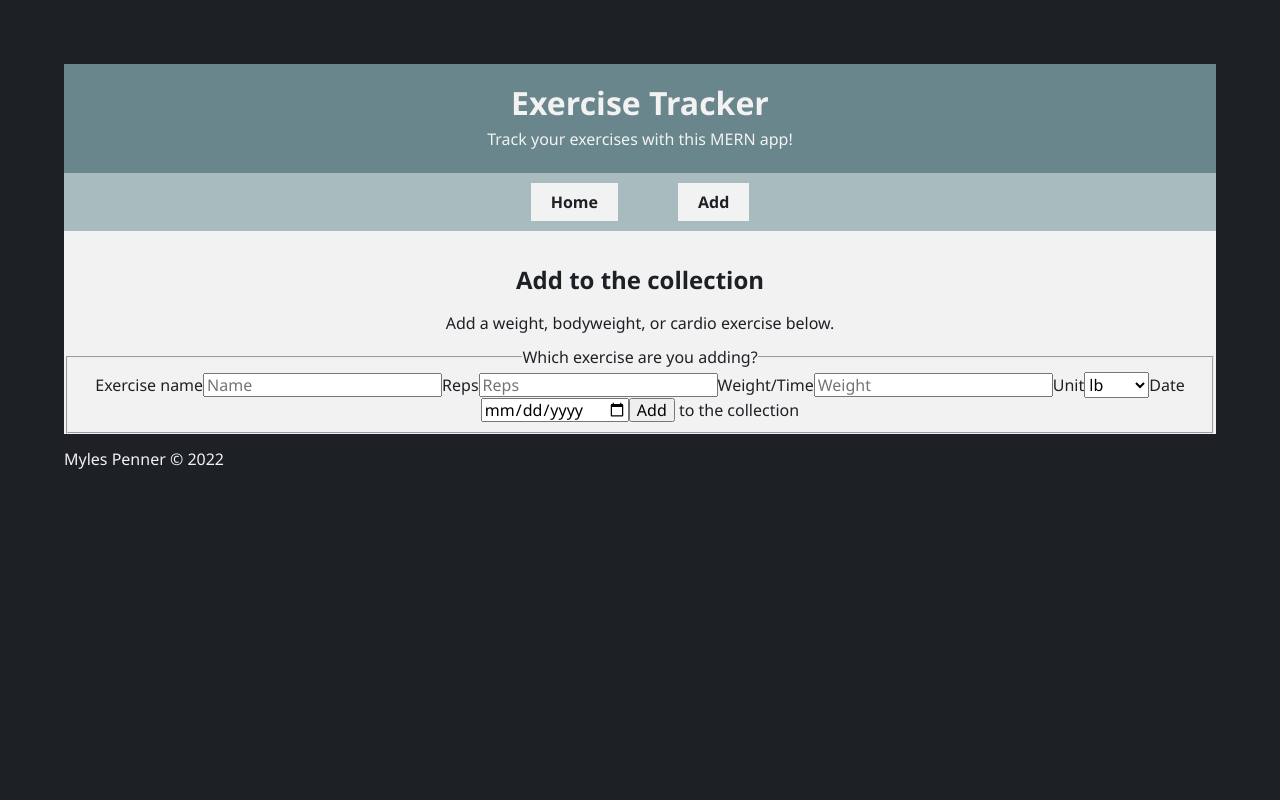
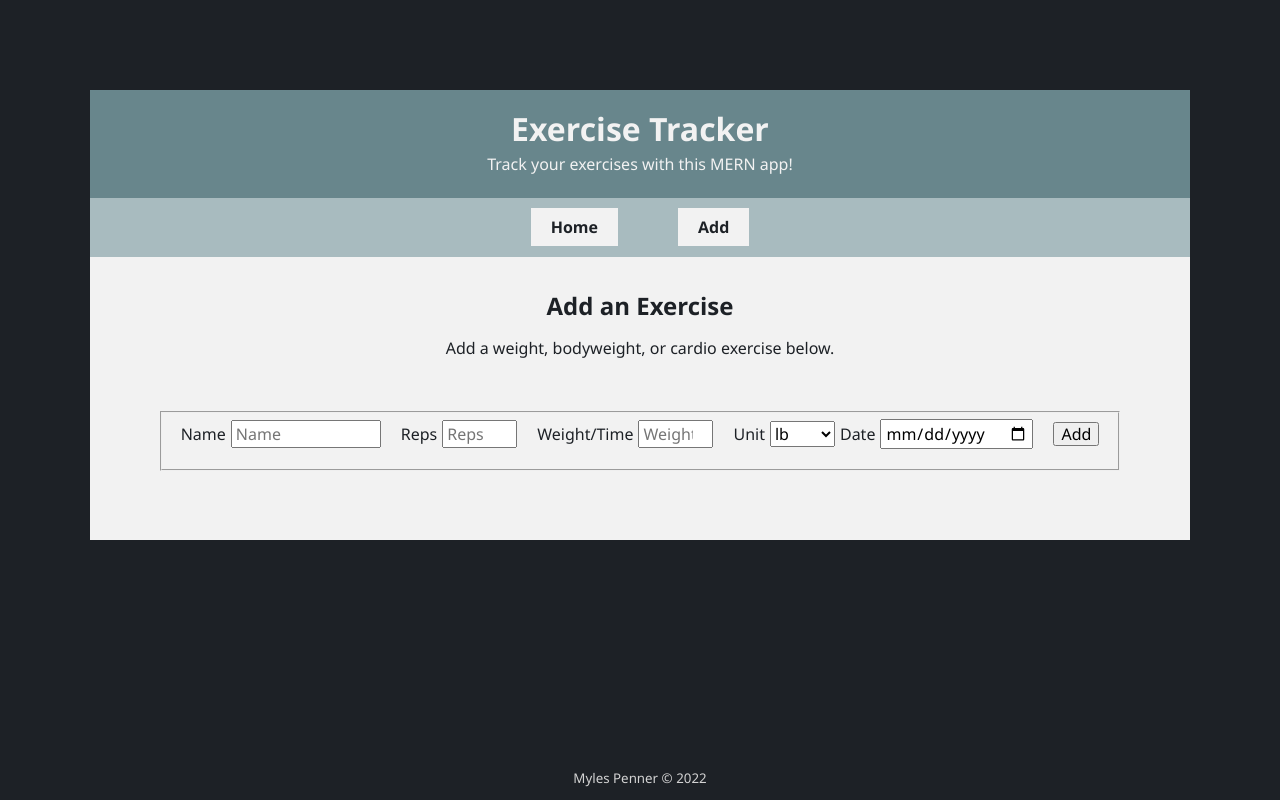
Before and after one commit to MylesJP/Full-Stack-MERN-Exercise-App, a React (Create React App) app in the folder exercises-ui-frontend/: page /add-exercise in a window 1280 px wide. Built offline with nearby package versions, Linux system fonts and the light colour scheme.

Commit message:
css changes

```diff
--- a/exercises-ui-frontend/src/App.css
+++ b/exercises-ui-frontend/src/App.css
@@ -39,7 +39,7 @@ body {       /* Can alternatively define in html {} or :root {} */
   background-color: var(--dark-background);
   font-family: 'Segoe UI', Tahoma, Geneva, Verdana, sans-serif;
   font-size:;
-  margin: 5%;
+  margin: 7%;
   padding:;
 }
 
@@ -88,7 +88,7 @@ main {
     color: var(--dark-background);
     align-items: center;
     text-align: center;
-    padding-top: 15px;
+    padding: 15px;
 }
 section {}
   article {}
@@ -98,7 +98,16 @@ section {}
     #gallery2 {}
 div {}
 aside {}
-footer {}
+footer {
+  color: lightgray;
+  font-size: smaller;
+  position: fixed;
+  width: 100%;
+  bottom: 0;
+  left: 0;
+  text-align: center;
+  vertical-align: bottom;
+}
 
 /*  -----  Typography  ----- */
 p {}
@@ -158,12 +167,22 @@ datalist {}
 
 
 /*  ----- Form ----- */
-form {}
+form {
+  font-family: 'Segoe UI', Tahoma, Geneva, Verdana, sans-serif;
+  color: var(--dark-background);
+  margin: 5%;
+}
 fieldset {}
   legend {}
-label {}
+label {
+  padding: 5px
+}
   button {}
-  input {}
+  input {
+    margin-right: 15px;
+    margin-bottom: 10px;
+    padding: 3px;
+  }
   output {}
   meter {}
   progress {}
@@ -171,6 +190,14 @@ label {}
     optgroup {}
     option {}
   textarea {}
+
+#reps, #weight {
+  max-width: 75px;
+}
+
+#name {
+  max-width: 150px;
+}
 
 /* ----- Media ----- */
 figure {}
--- a/exercises-ui-frontend/src/pages/AddExercisePage.js
+++ b/exercises-ui-frontend/src/pages/AddExercisePage.js
@@ -30,7 +30,7 @@ export const AddExercisePage = () => {
     return (
         <>
             <article>
-                <h2>Add to the collection</h2>
+                <h2>Add an Exercise</h2>
                 <p>Add a weight, bodyweight, or cardio exercise below.</p>
                 <form
                     onSubmit={(e) => {
@@ -38,8 +38,9 @@ export const AddExercisePage = () => {
                     }}
                 >
                     <fieldset>
-                        <legend>Which exercise are you adding?</legend>
-                        <label for="title">Exercise name</label>
+                        <label for="name" class="name-flex">
+                            Name
+                        </label>
                         <input
                             type="text"
                             placeholder="Name"
@@ -49,7 +50,9 @@ export const AddExercisePage = () => {
                             required
                         />
 
-                        <label for="reps">Reps</label>
+                        <label for="reps" class="reps-flex">
+                            Reps
+                        </label>
                         <input
                             type="number"
                             value={reps}
@@ -61,7 +64,9 @@ export const AddExercisePage = () => {
                             min="1"
                         />
 
-                        <label for="weight">Weight/Time</label>
+                        <label for="weight" class="weight-flex">
+                            Weight/Time
+                        </label>
                         <input
                             type="number"
                             placeholder="Weight"
@@ -73,7 +78,9 @@ export const AddExercisePage = () => {
                             min="1"
                         />
 
-                        <label for="unit">Unit</label>
+                        <label for="unit" class="unit-flex">
+                            Unit
+                        </label>
                         <select
                             type="text"
                             placeholder="Unit"
@@ -92,14 +99,15 @@ export const AddExercisePage = () => {
                             <option value="count">count</option>
                         </select>
 
-                        <label for="date">Date</label>
+                        <label for="date" class="date-flex">
+                            Date
+                        </label>
                         <input type="date" value={date} onChange={(e) => setDate(e.target.value)} id="date" required />
 
                         <label for="submit">
                             <button type="submit" onClick={addExercise} id="submit">
                                 Add
-                            </button>{" "}
-                            to the collection
+                            </button>
                         </label>
                     </fieldset>
                 </form>
```
